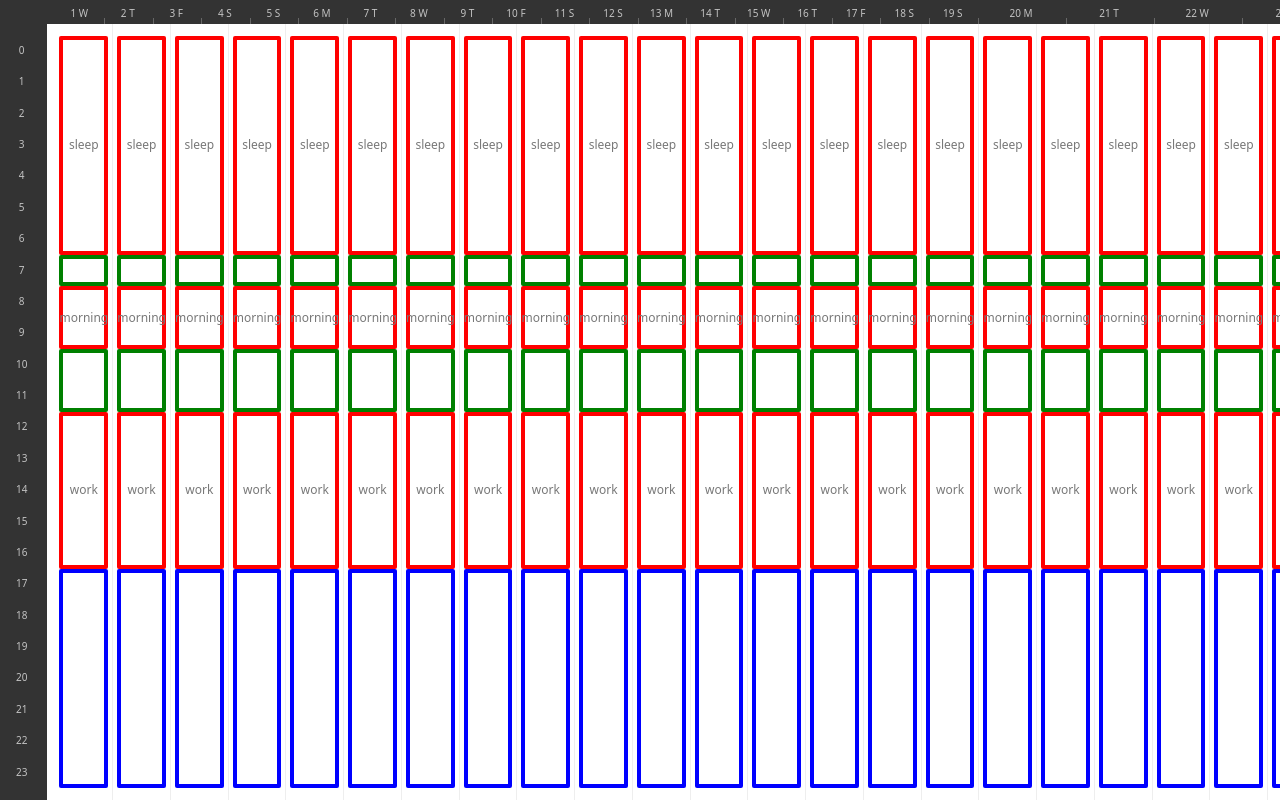
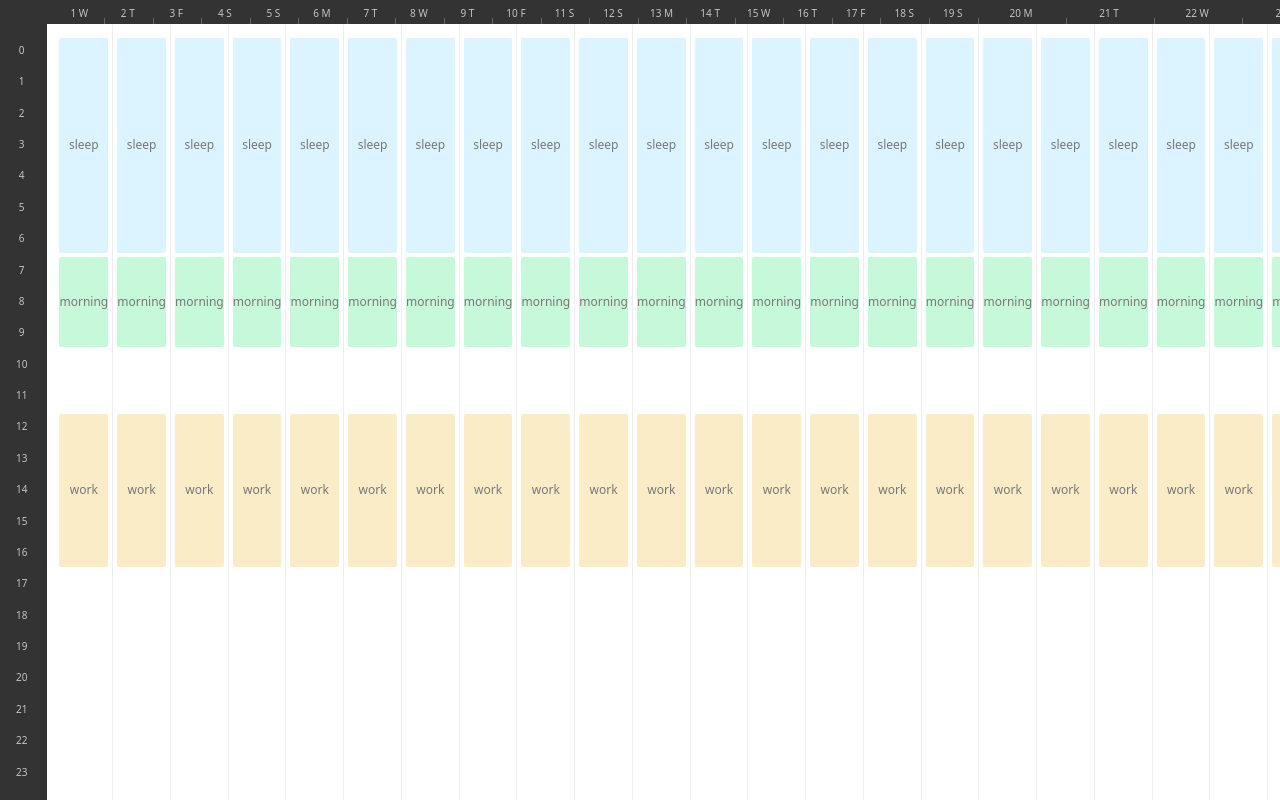
Before and after one commit to vincentbollaert/get-shit-done, a React app in the folder client/: page / in a window 1280 px wide. Built offline with nearby package versions, Linux system fonts and the light colour scheme.

Commit message:
implemented settings colors in calendar and removed old code

```diff
--- a/client/src/pages/Home/Calendar.jsx
+++ b/client/src/pages/Home/Calendar.jsx
@@ -3,17 +3,10 @@ import styled from 'styled-components'
 import isToday from 'date-fns/isToday'
 import format from 'date-fns/format'
 import isThisWeek from 'date-fns/isThisWeek'
-import isEqual from 'date-fns/isEqual'
-import { nanoid } from '@reduxjs/toolkit'
 
 import { WHITE } from '../../styles'
-
 import CurrentTime from './CurrentTime'
 import { useSelector } from 'react-redux'
-
-const STYLE_SLEEP = '#5bccff38'
-const STYLE_WORK = '#efc55352'
-const STYLE_MORNING_ROUTINE = '#3deb7c4a'
 
 const Wrap = styled.div`
   display: flex;
@@ -65,21 +58,12 @@ const Cell = styled.div`
   flex-basis: 0;
   align-items: center;
   border-radius: 2px;
-  box-shadow: inset 0 0 0 4px red;
-
-  ${p => p.isGapBefore && `box-shadow: inset 0 0 0 4px green`};
-  ${p => p.isGapAfter && `box-shadow: inset 0 0 0 4px blue`};
-
-  ${p => p.accentColor && `
-    background-color: ${p.accentColor};
-
-    ${p.isFirst && `box-shadow: inset 0px 2px 0 0px ${WHITE};`};
-    ${p.isLast && `box-shadow: inset 0px -2px 0 0px ${WHITE};`};
-    ${p.isOnly && `box-shadow: inset 0px 2px 0 0px ${WHITE}, inset 0px -2px 0 0px ${WHITE};`};
-  `};
+  box-shadow: inset 0px 2px 0 0px ${WHITE}, inset 0px -2px 0 0px ${WHITE};
+  background-color: ${p => p.accentColor};
 `
 
 const Calendar = () => {
+  const { colors } = useSelector(state => state.settings)
   const { hoursAxis, daysAxis, allTasksByDay } = useSelector(state => state.calendar)
 
   return (
@@ -89,7 +73,7 @@ const Calendar = () => {
         const day = format(date, 'd')
         const isCurrentDay = isToday(date)
         const tasks = allTasksByDay.find(x => x.dateString === dateString).tasks
-        const tasksFiltered = tasks.map(({ id, time, name }, taskI) => {
+        const tasksFiltered = tasks.map(({ id, time, name, color }, taskI) => {
           const from = time[0]
           const to = time[1]
           const isFirstTask = taskI === 0
@@ -107,7 +91,8 @@ const Calendar = () => {
             heightInFlex,
             name,
             gapBefore,
-            gapAfter
+            gapAfter,
+            color,
           }
         })
 
@@ -119,43 +104,16 @@ const Calendar = () => {
           >
             {isCurrentDay && <CurrentTime date={date} />}
             <HourSlots>
-              {tasksFiltered.map(({ id, heightInFlex, name, gapBefore, gapAfter }, taskI) => {
+              {tasksFiltered.map(({ id, heightInFlex, name, gapBefore, gapAfter, color }) => {
                 return (
                   <Fragment key={id}>
                     {gapBefore > 0 && <Cell isGapBefore flex={gapBefore} />}
-                    {heightInFlex > 0 && <Cell flex={heightInFlex}>{name}</Cell>}
+                    {heightInFlex > 0 && <Cell flex={heightInFlex} accentColor={colors[color]}>{name}</Cell>}
                     {gapAfter > 0 && <Cell isGapAfter flex={gapAfter} />}
                   </Fragment>
                 )
               })}
             </HourSlots>
-            {/* <HourSlots>
-              {hoursToShow.map((hour) => {
-                let accentColor = null
-                let isFirst = false
-                let isLast = false
-                let isOnly = false
-                if (data.sleep.includes(hour)) {
-                  accentColor = STYLE_SLEEP
-                  isFirst = hour === data.sleep[0]
-                  isLast = hour === data.sleep[data.sleep.length - 1]
-                  isOnly = data.sleep.length === 1
-                } else if (data.work.includes(hour)) {
-                  accentColor = STYLE_WORK
-                  isFirst = hour === data.work[0]
-                  isLast = hour === data.work[data.work.length - 1]
-                  isOnly = data.work.length === 1
-                } else if (data.morningRoutine.includes(hour)) {
-                  accentColor = STYLE_MORNING_ROUTINE
-                  isFirst = hour === data.morningRoutine[0]
-                  isLast = hour === data.morningRoutine[data.morningRoutine.length - 1]
-                  isOnly = data.morningRoutine.length === 1
-                }
-                return (
-                  <Cell key={hour} accentColor={accentColor} isFirst={isFirst} isLast={isLast} isOnly={isOnly}></Cell>
-                )
-              })}
-            </HourSlots> */}
           </Column>
         )
       })}
--- a/client/src/reducers/calendar.js
+++ b/client/src/reducers/calendar.js
@@ -9,16 +9,19 @@ const initialState = {
         id: nanoid(),
         time: [0, 7],
         name: 'sleep',
+        color: 'bone',
       },
       {
         id: nanoid(),
-        time: [8, 10],
+        time: [7, 10],
         name: 'morning',
+        color: 'laurel_green',
       },
       {
         id: nanoid(),
         time: [12, 17],
         name: 'work',
+        color: 'dark_sea_green',
       },
     ],
     dateString,
```
